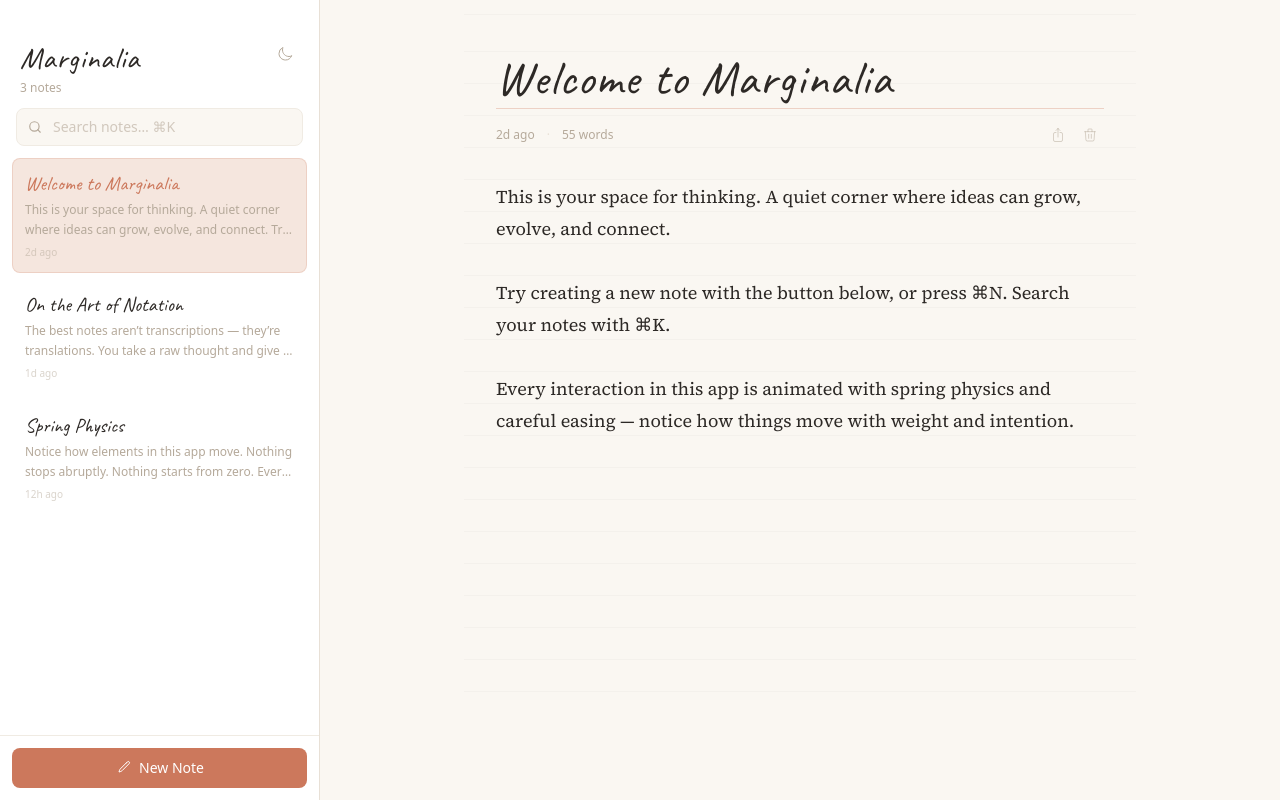
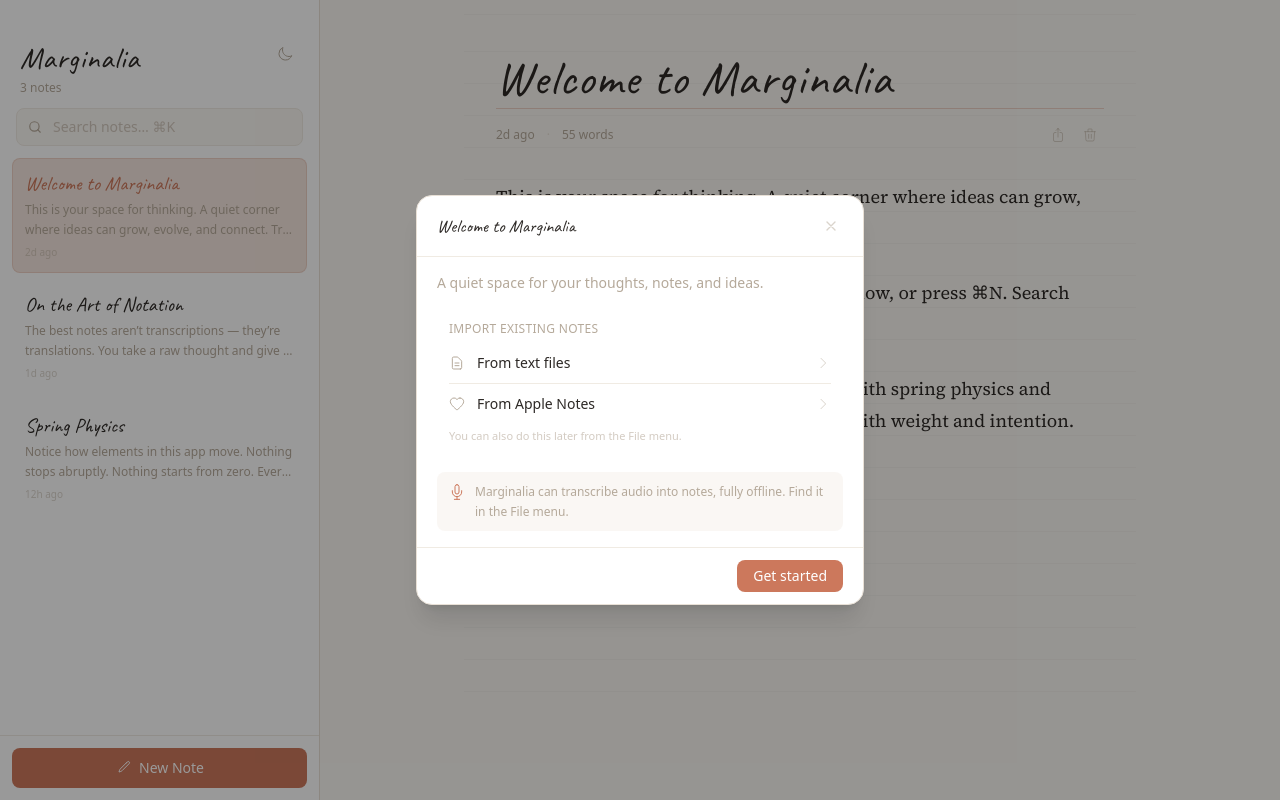
Before and after one commit to lars-hoeijmans/Marginalia, a Next.js app: page / in a window 1280 px wide. Built offline with nearby package versions, Linux system fonts and the light colour scheme.

Commit message:
feat: add first-time onboarding modal
Show a welcome modal on first launch with options to import from text
files or Apple Notes, and a note about audio transcription. Detected
via localStorage flag. Reopenable from Help > Welcome to Marginalia.

```diff
--- a/electron/main.ts
+++ b/electron/main.ts
@@ -104,7 +104,17 @@
     { role: "windowMenu" },
     {
       role: "help",
-      submenu: [{ role: "toggleDevTools" }],
+      submenu: [
+        {
+          label: "Welcome to Marginalia",
+          click: () => {
+            if (!mainWindow) return;
+            mainWindow.webContents.send("open-onboarding");
+          },
+        },
+        { type: "separator" },
+        { role: "toggleDevTools" },
+      ],
     },
   ];
 
@@ -154,6 +164,34 @@
     mainWindow.webContents.send("open-whisper-setup");
   }
 }
+
+// Import text files IPC handler
+
+ipcMain.handle("import-text-files", async () => {
+  if (!mainWindow) return [];
+
+  const result = await dialog.showOpenDialog(mainWindow, {
+    title: "Import notes",
+    filters: [{ name: "Text files", extensions: ["txt", "md"] }],
+    properties: ["openFile", "multiSelections"],
+  });
+
+  if (result.canceled || result.filePaths.length === 0) return [];
+
+  const notes: Array<{ title: string; body: string }> = [];
+
+  for (const filePath of result.filePaths) {
+    try {
+      const content = fs.readFileSync(filePath, "utf-8");
+      const filename = path.basename(filePath);
+      notes.push(parseFile(filename, content));
+    } catch {
+      // Skip files that can't be read
+    }
+  }
+
+  return notes;
+});
 
 // Whisper IPC handlers
 
--- a/electron/preload.ts
+++ b/electron/preload.ts
@@ -1,6 +1,8 @@
 import { contextBridge, ipcRenderer } from "electron";
 
 contextBridge.exposeInMainWorld("electron", {
+  importTextFiles: () => ipcRenderer.invoke("import-text-files"),
+
   listAppleNotes: () => ipcRenderer.invoke("list-apple-notes"),
 
   getAppleNoteBodies: (ids: string[]) =>
@@ -60,6 +62,14 @@
   setWhisperModel: (filename: string) =>
     ipcRenderer.invoke("set-whisper-model", filename),
 
+  onOpenOnboarding: (callback: () => void) => {
+    const handler = () => callback();
+    ipcRenderer.on("open-onboarding", handler);
+    return () => {
+      ipcRenderer.removeListener("open-onboarding", handler);
+    };
+  },
+
   onOpenSettings: (callback: () => void) => {
     const handler = () => callback();
     ipcRenderer.on("open-settings", handler);
--- a/src/components/App.tsx
+++ b/src/components/App.tsx
@@ -12,6 +12,7 @@
 import WhisperSetupModal from "./WhisperSetupModal";
 import SettingsModal from "./SettingsModal";
 import TranscriptionProgress from "./TranscriptionProgress";
+import OnboardingModal from "./OnboardingModal";
 
 export default function App() {
   const {
@@ -41,10 +42,17 @@
   const [whisperSetupOpen, setWhisperSetupOpen] = useState(false);
   const [settingsOpen, setSettingsOpen] = useState(false);
   const [transcribing, setTranscribing] = useState(false);
+  const [onboardingOpen, setOnboardingOpen] = useState(
+    () => typeof window !== "undefined" && !localStorage.getItem("marginalia-onboarding-seen")
+  );
 
   const closeAppleNotes = useCallback(() => setAppleNotesOpen(false), []);
   const closeWhisperSetup = useCallback(() => setWhisperSetupOpen(false), []);
   const closeSettings = useCallback(() => setSettingsOpen(false), []);
+  const closeOnboarding = useCallback(() => {
+    localStorage.setItem("marginalia-onboarding-seen", "1");
+    setOnboardingOpen(false);
+  }, []);
 
   const pickAndTranscribe = useCallback(async () => {
     if (!window.electron) return;
@@ -87,12 +95,17 @@
       pickAndTranscribe();
     });
 
+    const removeOpenOnboarding = window.electron.onOpenOnboarding(() => {
+      setOnboardingOpen(true);
+    });
+
     return () => {
       removeImport();
       removeModal();
       removeWhisperSetup();
       removeOpenSettings();
       removePickAndTranscribe();
+      removeOpenOnboarding();
     };
   }, [importNotes, pickAndTranscribe]);
 
@@ -217,6 +230,17 @@
         )}
       </AnimatePresence>
 
+      <AnimatePresence>
+        {onboardingOpen && (
+          <OnboardingModal
+            key="onboarding"
+            onImport={importNotes}
+            onOpenAppleNotes={() => setAppleNotesOpen(true)}
+            onClose={closeOnboarding}
+          />
+        )}
+      </AnimatePresence>
+
     </div>
   );
 }
--- /dev/null
+++ b/src/components/OnboardingModal.tsx
@@ -0,0 +1,211 @@
+"use client";
+
+import { useCallback, useEffect } from "react";
+import { motion } from "framer-motion";
+
+interface OnboardingModalProps {
+  onImport: (notes: Array<{ title: string; body: string }>) => void;
+  onOpenAppleNotes: () => void;
+  onClose: () => void;
+}
+
+export default function OnboardingModal({
+  onImport,
+  onOpenAppleNotes,
+  onClose,
+}: OnboardingModalProps) {
+  useEffect(() => {
+    const handleKey = (e: KeyboardEvent) => {
+      if (e.key === "Escape") onClose();
+    };
+    window.addEventListener("keydown", handleKey);
+    return () => window.removeEventListener("keydown", handleKey);
+  }, [onClose]);
+
+  const handleImportTextFiles = useCallback(async () => {
+    if (!window.electron) return;
+    const notes = await window.electron.importTextFiles();
+    if (notes.length === 0) return;
+    onImport(notes);
+    onClose();
+  }, [onImport, onClose]);
+
+  const handleAppleNotes = useCallback(() => {
+    onClose();
+    onOpenAppleNotes();
+  }, [onClose, onOpenAppleNotes]);
+
+  return (
+    <motion.div
+      initial={{ opacity: 0 }}
+      animate={{ opacity: 1 }}
+      exit={{ opacity: 0 }}
+      transition={{ duration: 0.15 }}
+      className="fixed inset-0 z-50 flex items-center justify-center bg-black/40"
+      onClick={onClose}
+    >
+      <motion.div
+        initial={{ opacity: 0, scale: 0.96, y: 8 }}
+        animate={{ opacity: 1, scale: 1, y: 0 }}
+        exit={{ opacity: 0, scale: 0.96, y: 8 }}
+        transition={{ type: "spring", stiffness: 400, damping: 30 }}
+        onClick={(e) => e.stopPropagation()}
+        className="w-full max-w-md bg-surface border border-edge rounded-2xl shadow-xl flex flex-col overflow-hidden"
+      >
+        {/* Header */}
+        <div className="flex items-center justify-between px-5 py-4 border-b border-edge-light">
+          <h2 className="text-lg font-hand text-ink">Welcome to Marginalia</h2>
+          <button
+            onClick={onClose}
+            className="text-ink-muted/50 hover:text-ink-muted transition-colors cursor-pointer p-1"
+            aria-label="Close"
+          >
+            <svg
+              className="w-4 h-4"
+              fill="none"
+              stroke="currentColor"
+              viewBox="0 0 24 24"
+            >
+              <path
+                d="M6 18L18 6M6 6l12 12"
+                strokeWidth="2"
+                strokeLinecap="round"
+              />
+            </svg>
+          </button>
+        </div>
+
+        {/* Content */}
+        <div className="px-5 py-4 space-y-4">
+          <p className="text-sm text-ink-muted">
+            A quiet space for your thoughts, notes, and ideas.
+          </p>
+
+          {/* Import section */}
+          <div>
+            <p className="px-3 pt-3 pb-1.5 text-xs font-medium text-ink-muted uppercase tracking-wide">
+              Import existing notes
+            </p>
+
+            <button
+              onClick={handleImportTextFiles}
+              className="flex items-center gap-3 w-full px-3 py-2.5 hover:bg-surface-hover transition-colors cursor-pointer text-left"
+            >
+              <svg
+                className="w-4 h-4 text-ink-muted shrink-0"
+                fill="none"
+                stroke="currentColor"
+                viewBox="0 0 24 24"
+              >
+                <path
+                  d="M9 12h6m-6 4h6m2 5H7a2 2 0 0 1-2-2V5a2 2 0 0 1 2-2h5.586a1 1 0 0 1 .707.293l5.414 5.414a1 1 0 0 1 .293.707V19a2 2 0 0 1-2 2z"
+                  strokeWidth="1.5"
+                  strokeLinecap="round"
+                  strokeLinejoin="round"
+                />
+              </svg>
+              <span className="flex-1 text-sm text-ink">From text files</span>
+              <svg
+                className="w-4 h-4 text-ink-muted/50 shrink-0"
+                fill="none"
+                stroke="currentColor"
+                viewBox="0 0 24 24"
+              >
+                <path
+                  d="M9 5l7 7-7 7"
+                  strokeWidth="1.5"
+                  strokeLinecap="round"
+                  strokeLinejoin="round"
+                />
+              </svg>
+            </button>
+
+            <div className="mx-3 border-t border-edge-light" />
+
+            <button
+              onClick={handleAppleNotes}
+              className="flex items-center gap-3 w-full px-3 py-2.5 hover:bg-surface-hover transition-colors cursor-pointer text-left"
+            >
+              <svg
+                className="w-4 h-4 text-ink-muted shrink-0"
+                fill="none"
+                stroke="currentColor"
+                viewBox="0 0 24 24"
+              >
+                <path
+                  d="M16.5 3C12.91 3 12 5.5 12 5.5S11.09 3 7.5 3C4.42 3 2 5.42 2 8.5c0 4.78 10 12.5 10 12.5s10-7.72 10-12.5C22 5.42 19.58 3 16.5 3z"
+                  strokeWidth="1.5"
+                  strokeLinecap="round"
+                  strokeLinejoin="round"
+                />
+              </svg>
+              <span className="flex-1 text-sm text-ink">
+                From Apple Notes
+              </span>
+              <svg
+                className="w-4 h-4 text-ink-muted/50 shrink-0"
+                fill="none"
+                stroke="currentColor"
+                viewBox="0 0 24 24"
+              >
+                <path
+                  d="M9 5l7 7-7 7"
+                  strokeWidth="1.5"
+                  strokeLinecap="round"
+                  strokeLinejoin="round"
+                />
+              </svg>
+            </button>
+
+            <p className="px-3 pb-3 pt-1 text-[11px] text-ink-muted/60">
+              You can also do this later from the File menu.
+            </p>
+          </div>
+
+          {/* Audio callout */}
+          <div className="flex items-start gap-2.5 px-3 py-2.5 rounded-lg bg-surface-hover/50">
+            <svg
+              className="w-4 h-4 text-accent shrink-0 mt-0.5"
+              fill="none"
+              stroke="currentColor"
+              viewBox="0 0 24 24"
+            >
+              <path
+                d="M12 1a3 3 0 0 0-3 3v8a3 3 0 0 0 6 0V4a3 3 0 0 0-3-3z"
+                strokeWidth="1.5"
+                strokeLinecap="round"
+                strokeLinejoin="round"
+              />
+              <path
+                d="M19 10v2a7 7 0 0 1-14 0v-2"
+                strokeWidth="1.5"
+                strokeLinecap="round"
+                strokeLinejoin="round"
+              />
+              <path
+                d="M12 19v4m-4 0h8"
+                strokeWidth="1.5"
+                strokeLinecap="round"
+                strokeLinejoin="round"
+              />
+            </svg>
+            <p className="text-xs text-ink-muted leading-relaxed">
+              Marginalia can transcribe audio into notes, fully offline. Find it
+              in the File menu.
+            </p>
+          </div>
+        </div>
+
+        {/* Footer */}
+        <div className="flex justify-end px-5 py-3 border-t border-edge-light">
+          <button
+            onClick={onClose}
+            className="px-4 py-1.5 text-sm rounded-lg bg-accent text-white hover:bg-accent-hover transition-colors cursor-pointer"
+          >
+            Get started
+          </button>
+        </div>
+      </motion.div>
+    </motion.div>
+  );
+}
--- a/src/lib/electron.d.ts
+++ b/src/lib/electron.d.ts
@@ -23,6 +23,7 @@
 }
 
 interface ElectronAPI {
+  importTextFiles: () => Promise<Array<{ title: string; body: string }>>;
   listAppleNotes: () => Promise<AppleNoteEntry[]>;
   getAppleNoteBodies: (
     ids: string[]
@@ -36,6 +37,7 @@
   getWhisperModels: () => Promise<WhisperModelInfo[]>;
   deleteWhisperModel: (filename: string) => Promise<WhisperModelInfo[]>;
   setWhisperModel: (filename: string) => Promise<WhisperModelInfo[]>;
+  onOpenOnboarding: (callback: () => void) => () => void;
   onOpenSettings: (callback: () => void) => () => void;
   pickAudioFile: () => Promise<string | null>;
   transcribeAudio: (
```
